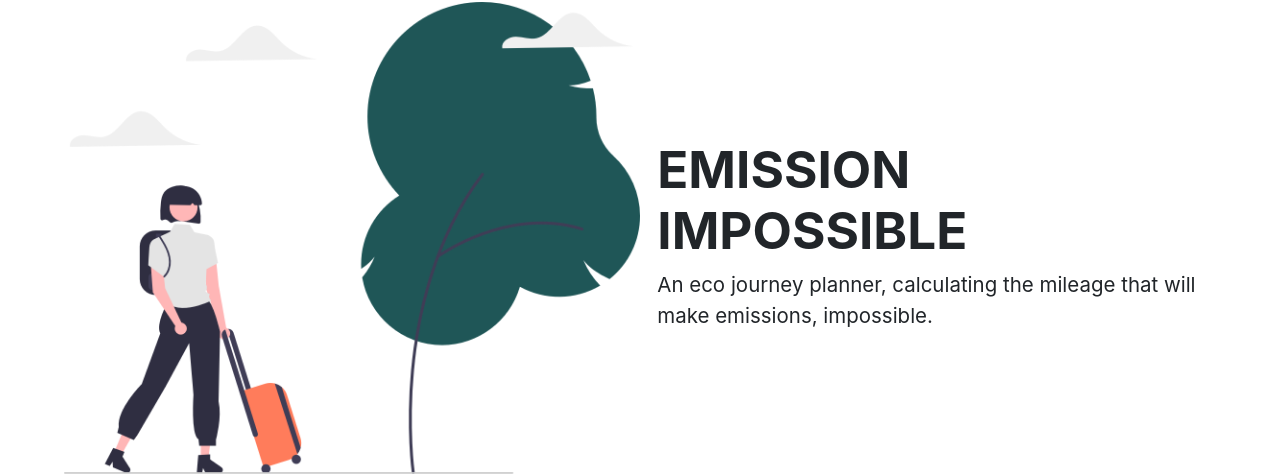
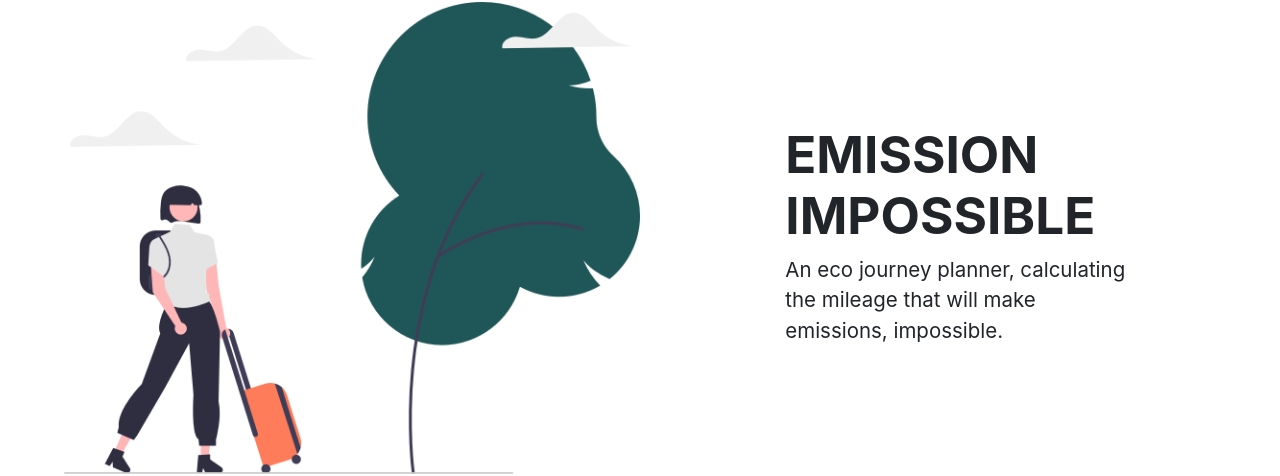
Before and after one commit to SchoolOfCode/w20_final-project-team-e, a React (Create React App) app: page / in a window 1280 px wide. Shown: the part 118-594 px from the top of the page. Built offline with nearby package versions, Linux system fonts and the light colour scheme.

Commit message:
Correcting padding in hero section to be vw

```diff
--- a/src/components/HeroSection/HeroSection.css
+++ b/src/components/HeroSection/HeroSection.css
@@ -27,7 +27,7 @@
 
 .hero-text-section {
   padding: 5% 3% 5% 3%;
-  margin: 1vh 5vw 1vh vw;
+  margin: 1vh 5vw 1vh 10vw;
 }
 
 @media only screen and (max-width: 700px) {
```
